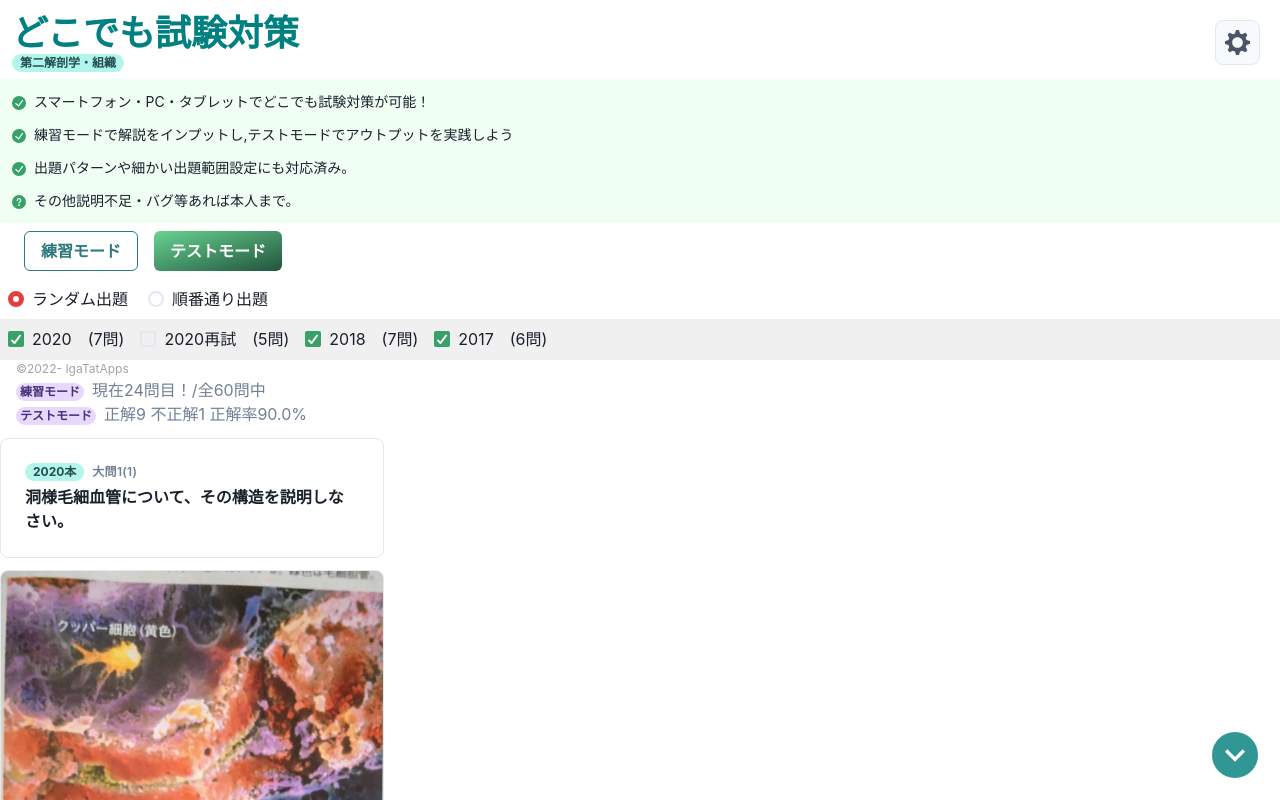
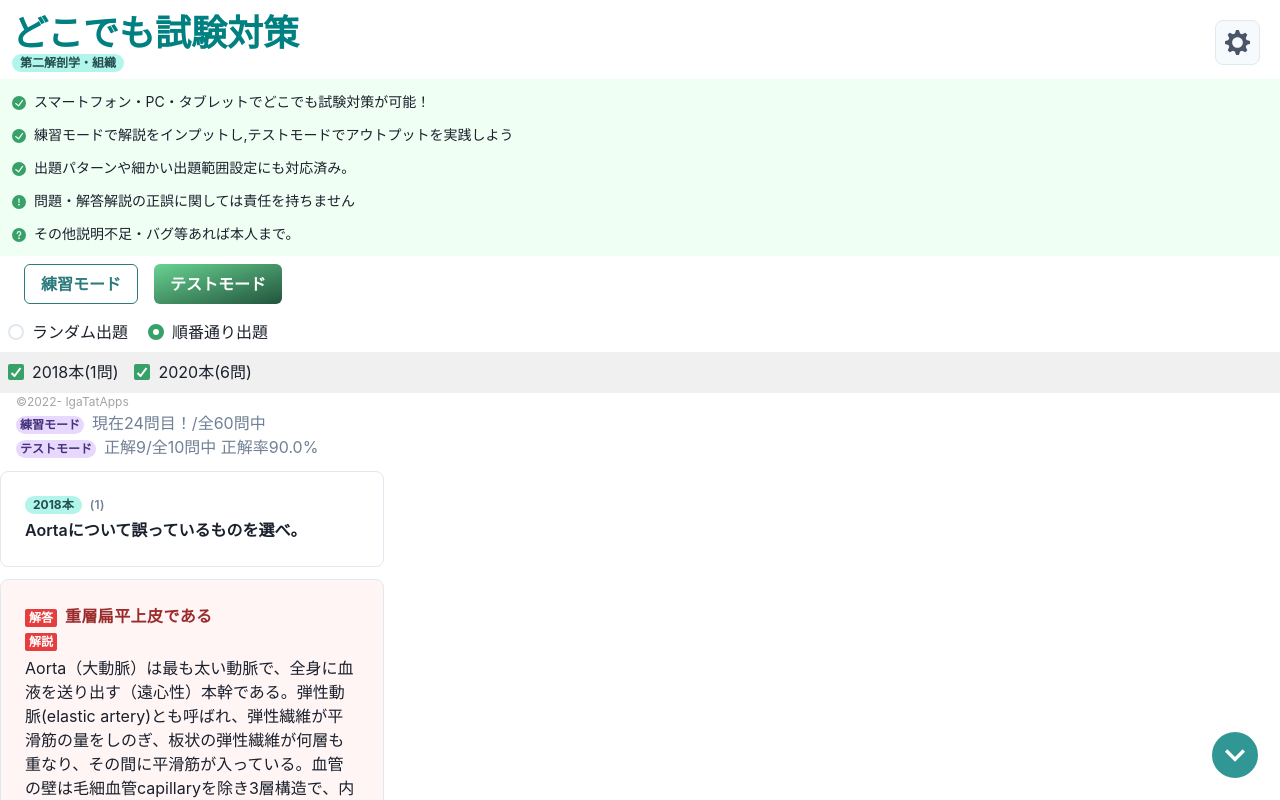
Before and after one commit to Igaki12/Anywhere-studying02, a React (Create React App) app: page / in a window 1280 px wide. Shown: the top 800 px of the page. Built offline with nearby package versions, Linux system fonts and the light colour scheme.

Commit message:
introduced useQuestionList/useSetting

```diff
--- a/src/App.js
+++ b/src/App.js
@@ -1,31 +1,30 @@
 import './App.css'
-import { Box, Heading, Text, Stack, Button,Badge } from '@chakra-ui/react'
+import {
+  Box,
+  Heading,
+  Text,
+  Stack,
+  Button,
+  Badge,
+  Grid,
+  GridItem,
+} from '@chakra-ui/react'
 import { Setting } from './components/Setting'
 import { ResultBar } from './components/ResultBar'
 import { QuestionsLog } from './components/QuestionsLog'
 import { ControlPanel } from './components/ControlPanel'
-import questionImg from './img/question/sample.png'
-import answerImg from './img/answer/sampleAnswer.JPG'
 import { useQuestionList } from './useQuestionList'
+import { useSetting } from './hooks/useSetting.js'
 
 function App() {
   const { showQuestionList } = useQuestionList()
   const questionList = showQuestionList()
-  // const questionList = {
-  //   questionImgUrl: questionImg,
-  //   answerImgUrl: answerImg,
-  //   imageAlt: '（エラーにより写真が表示できません。）',
-  //   beds: 3,
-  //   baths: 2,
-  //   question:
-  //     'これは小腸粘膜上皮を構成する細胞の電子顕微鏡写真である。細胞面を答え、この写真を説明しなさい。',
-  //   answer: '小腸粘膜上皮では...',
-  //   reviewCount: 34,
-  //   rating: 4,
-  //   year: 2020,
-  //   details: '大問1(3)',
-  //   answerNum: 'ウ',
-  // }
+  const {
+    settingDetail,
+    showSettingDetail,
+    updateQuestionOrder,
+    toggleQuestionRange,
+  } = useSetting()
 
   return (
     <>
@@ -35,45 +34,58 @@ function App() {
       <Badge ml={3} mt="-3" borderRadius="full" px="2" colorScheme="teal">
         第二解剖学・組織
       </Badge>
-      <Setting />
+      <Setting
+        questionList={questionList}
+        showSettingDetail={showSettingDetail}
+        updateQuestionOrder={updateQuestionOrder}
+        toggleQuestionRange={toggleQuestionRange}
+      />
       <ResultBar />
       <QuestionsLog questionList={questionList} />
 
-      <Stack direction={'row'} m="2">
-        <Button colorScheme="blue" size="md">
-          ア
-        </Button>
-        <Text fontSize="md" color={'blue.700'} maxW="300px">
-          サンプル文章１サンプル文章１サンプル文章１サンプル文章１サンプル文章１
-        </Text>
-      </Stack>
-      <Stack direction={'row'} m="2">
-        <Button colorScheme="red" size="md">
-          イ
-        </Button>
-        <Text fontSize="md" color={'red.700'}>
-          サンプル文章２
-        </Text>
-      </Stack>
-      <Stack direction={'row'} m="2">
-        <Button colorScheme="green" size="md">
-          ウ
-        </Button>
-        <Text fontSize="md" color={'green.700'}>
-          サンプル文章３
-        </Text>
-      </Stack>
-      <Stack direction={'row'} m="2">
-        <Button colorScheme="yellow" size="md">
-          エ
-        </Button>
-        <Text fontSize="md" color={'yellow.700'}>
-          サンプル文章４
-        </Text>
-      </Stack>
+      <Grid
+        maxW={'sm'}
+        borderRadius="md"
+        templateColumns="repeat(4, 1fr)"
+        columnGap="6"
+        rowGap={4}
+        p="3"
+        bg={'blackAlpha.100'}
+      >
+        <GridItem w="100%" h="10">
+          <Button colorScheme="blue" w={'100%'}>
+            1
+          </Button>
+        </GridItem>
+        <GridItem w="100%" h="10">
+          <Button colorScheme="red" w={'100%'}>
+            2
+          </Button>
+        </GridItem>
+        <GridItem w="100%" h="10">
+          <Button colorScheme="green" w={'100%'}>
+            3
+          </Button>
+        </GridItem>
+        <GridItem w="100%" h="10">
+          <Button colorScheme="yellow" w={'100%'}>
+            4
+          </Button>
+        </GridItem>
+        <GridItem w="100%" h="10">
+          <Button colorScheme="purple" w={'100%'}>
+            5
+          </Button>
+        </GridItem>
+        <GridItem w="100%" h="10">
+          <Button colorScheme="pink" w={'100%'}>
+            6
+          </Button>
+        </GridItem>
+      </Grid>
 
       <Box h={'80px'} width="100px"></Box>
-      <ControlPanel />
+      <ControlPanel showSettingDetail={showSettingDetail} />
     </>
   )
 }
--- a/src/components/ControlPanel.js
+++ b/src/components/ControlPanel.js
@@ -13,12 +13,14 @@ import {
   useDisclosure,
 } from '@chakra-ui/react'
 import { ArrowBackIcon, SettingsIcon, ChevronDownIcon } from '@chakra-ui/icons'
-export const ControlPanel = ({}) => {
+export const ControlPanel = ({showSettingDetail}) => {
   const { isOpen, onOpen, onClose } = useDisclosure()
+  let settingDetail = showSettingDetail();
+  console.log(settingDetail);
   const scrollToTheBottom = () => {
-    let element = document.documentElement
-    let bottom = element.scrollHeight - element.clientHeight
-    window.scroll(0, bottom)
+    let element = document.documentElement;
+    let bottom = element.scrollHeight - element.clientHeight;
+    window.scroll(0, bottom);
   }
   return (
     <>
@@ -50,6 +52,7 @@ export const ControlPanel = ({}) => {
           <ModalCloseButton />
           <ModalBody>
             ここに設定の詳細を記述...........................
+            {/* {settingDetail} */}
           </ModalBody>
 
           <ModalFooter>
--- a/src/components/QuestionsLog.js
+++ b/src/components/QuestionsLog.js
@@ -1,9 +1,9 @@
-import { Image, Box, Badge } from '@chakra-ui/react'
-import questionImg from '../img/question/sample.png'
-import answerImg from '../img/answer/sampleAnswer.JPG'
+import { Image, Box, Badge, Button } from '@chakra-ui/react'
+import { ArrowDownIcon } from '@chakra-ui/icons'
 
 export const QuestionsLog = ({ questionList }) => {
   return (
+    <>
       <ul>
         {questionList.map((group) =>
           group.groupContents.map((question, index) => (
@@ -15,9 +15,14 @@ export const QuestionsLog = ({ questionList }) => {
                 overflow="hidden"
                 mb={3}
                 mt="3"
+                key={index + 'QuestionBox'}
               >
-              {question.questionImg.map((image) => (
-                <Image src={image} alt="写真読み込みエラー" />
+                {question.questionImg.map((image, imageNum) => (
+                  <Image
+                    src={image}
+                    alt="写真読み込みエラー"
+                    key={index + imageNum + 'QuestionImage'}
+                  />
                 ))}
                 <Box p="6">
                   <Box display="flex" alignItems="baseline">
@@ -48,6 +53,7 @@ export const QuestionsLog = ({ questionList }) => {
                 overflow="hidden"
                 bg={'red.50'}
                 pb="20px"
+                key={index + 'AnswerBox'}
               >
                 {question.answerImg.map((image) => (
                   <Image src={image} alt="写真読み込みエラー" />
@@ -73,70 +79,30 @@ export const QuestionsLog = ({ questionList }) => {
                     解説
                   </Badge>
                   <Box mt="1" as="h4" lineHeight="tight">
-                  {question.commentary ? question.commentary : '解説準備中'}
+                    {question.commentary ? question.commentary : ''}
                   </Box>
                 </Box>
               </Box>
             </>
           )),
         )}
-      {/* <Box maxW="sm" borderWidth="1px" borderRadius="lg" overflow="hidden">
-        <Image src={questionList.questionImg} alt={questionList.imageAlt} />
-
-        <Box p="6">
-          <Box display="flex" alignItems="baseline">
-            <Badge borderRadius="full" px="2" colorScheme="teal">
-              {questionList.year}
-            </Badge>
-            <Box
-              color="gray.500"
-              fontWeight="semibold"
-              letterSpacing="wide"
-              fontSize="xs"
-              textTransform="uppercase"
-              ml="2"
+      </ul>
+      <Button
+        m={1}
+        rightIcon={<ArrowDownIcon />}
+        colorScheme="teal"
+        variant={'solid'}
       >
-              {questionList.details}
-            </Box>
-          </Box>
-
-          <Box mt="1" fontWeight="semibold" as="h4" lineHeight="tight">
-            {questionList.question}
-          </Box>
-        </Box>
-      </Box>
-      <Box
-        maxW="sm"
-        borderWidth="1px"
-        borderRadius="lg"
-        overflow="hidden"
-        bg={'red.50'}
-        pb="150px"
+        次の問題へ
+      </Button>
+      <Button
+        m={1}
+        rightIcon={<ArrowDownIcon />}
+        colorScheme="red"
+        variant={'outline'}
       >
-        <Image src={answerImg} alt={questionList.imageAlt} />
-        <Image src={questionList.answerImgUrl} alt={questionList.imageAlt} />
-        <Box p="6">
-          <Box display="flex" alignItems="baseline">
-            <Badge variant="solid" colorScheme="red">
-              解答・解説
-            </Badge>
-            <Box
-              color="gray.500"
-              fontWeight="semibold"
-              letterSpacing="wide"
-              fontSize="xs"
-              textTransform="uppercase"
-              ml="2"
-            >
-              {questionList.answerNum}
-            </Box>
-          </Box>
-
-          <Box mt="1" fontWeight="semibold" as="h4" lineHeight="tight">
-            {questionList.answer}
-          </Box>
-        </Box>
-      </Box> */}
-    </ul>
+        解答をみる
+      </Button>
+    </>
   )
 }
--- a/src/components/ResultBar.js
+++ b/src/components/ResultBar.js
@@ -9,7 +9,7 @@ export const ResultBar = ({}) => {
       </Flex>
       <Flex ml={"4"} alignItems="baseline">
         <Badge  colorScheme='purple' height="100%" borderRadius={"full"}>テストモード</Badge>
-        <Text fontSize='md' color={"gray.500"} ml="2">正解9  不正解1  正解率90.0%</Text>
+        <Text fontSize='md' color={"gray.500"} ml="2">正解9/全10問中  正解率90.0%</Text>
       </Flex>
     </>
   )
--- a/src/components/Setting.js
+++ b/src/components/Setting.js
@@ -1,56 +1,106 @@
-import { CheckboxGroup,Checkbox,Stack,Radio,RadioGroup,Button,List,ListItem,ListIcon,Divider,Text } from "@chakra-ui/react"
-import {CheckCircleIcon,QuestionIcon} from "@chakra-ui/icons"
-import '../App.css';
-export const Setting = ({}) => {
-  return(
+import {
+  CheckboxGroup,
+  Checkbox,
+  Stack,
+  Radio,
+  RadioGroup,
+  Button,
+  List,
+  ListItem,
+  ListIcon,
+  Divider,
+  Text,
+} from '@chakra-ui/react'
+import { CheckCircleIcon, QuestionIcon, WarningIcon } from '@chakra-ui/icons'
+import '../App.css'
+export const Setting = ({
+  questionList,
+  showSettingDetail,
+  updateQuestionOrder,
+  toggleQuestionRange,
+}) => {
+  const settingDetail = showSettingDetail()
+  const clickTest = () => {
+    console.log("clicked");
+  }
+  return (
     <>
-<List spacing={3} p={3} bgColor="green.50" fontSize={"sm"}  >
+      <List spacing={3} p={3} bgColor="green.50" fontSize={'sm'}>
         <ListItem transitionDelay="3s" className="Headline1">
-    <ListIcon as={CheckCircleIcon} color='green.500' />
+          <ListIcon as={CheckCircleIcon} color="green.500" />
           スマートフォン・PC・タブレットでどこでも試験対策が可能！
         </ListItem>
         <ListItem transitionDelay="100s" className="Headline1">
-    <ListIcon as={CheckCircleIcon} color='green.500' />
+          <ListIcon as={CheckCircleIcon} color="green.500" />
           練習モードで解説をインプットし,テストモードでアウトプットを実践しよう
         </ListItem>
         <ListItem transitionDelay="5s" className="Headline1">
-    <ListIcon as={CheckCircleIcon} color='green.500' />
+          <ListIcon as={CheckCircleIcon} color="green.500" />
           出題パターンや細かい出題範囲設定にも対応済み。
         </ListItem>
         {/* You can also use custom icons from react-icons */}
         <ListItem transitionDelay="6s" className="Headline1">
-    <ListIcon as={QuestionIcon} color='green.500' />
+          <ListIcon as={WarningIcon} color="green.500" />
+          問題・解答解説の正誤に関しては責任を持ちません
+        </ListItem>
+        <ListItem transitionDelay="6s" className="Headline1">
+          <ListIcon as={QuestionIcon} color="green.500" />
           その他説明不足・バグ等あれば本人まで。
         </ListItem>
       </List>
-<Stack direction='row' spacing={4} align='center' m="2" ml={6} >
-  <Button colorScheme='teal' variant='outline'>
+      <Stack direction="row" spacing={4} align="center" m="2" ml={6}>
+        <Button colorScheme="teal" variant="outline">
           練習モード
         </Button>
-  <Button bgGradient="linear(to bottom right, green.300, green.800)" color={"white"} variant='solid' >
+        <Button
+          bgGradient="linear(to bottom right, green.300, green.800)"
+          color={'white'}
+          variant="solid"
+        >
           テストモード
         </Button>
       </Stack>
-<RadioGroup defaultValue='1'>
-  <Stack spacing={5} direction='row' p={2}>
-    <Radio colorScheme='red' value='1'>
+      <RadioGroup defaultValue={settingDetail.questionOrder}>
+        <Stack spacing={5} direction="row" p={2}>
+          <Radio
+            colorScheme="red"
+            value="random"
+            onClick={() => clickTest()}
+          >
             ランダム出題
           </Radio>
-    <Radio colorScheme='green' value='2'>
+          <Radio
+            colorScheme="green"
+            value="ascend"
+            onClick={() => updateQuestionOrder('ascend')}
+          >
             順番通り出題
           </Radio>
         </Stack>
       </RadioGroup>
-<CheckboxGroup colorScheme='green' defaultValue={['2021', '2020','2018']}>
-  <Stack spacing={[2, 4]} direction={['column', 'row']} bg="blackAlpha.100" p={2} >
-    <Checkbox value='2020'>2020　(7問)</Checkbox>
-    <Checkbox value='2020R'>2020再試　(5問)</Checkbox>
-    <Checkbox value='2018'>2018　(7問)</Checkbox>
-    <Checkbox value='2018'>2017　(6問)</Checkbox>
+      <CheckboxGroup colorScheme="green" defaultValue={['2020本', '2018本']}>
+        <Stack
+          spacing={[2, 4]}
+          direction={['column', 'row']}
+          bg="blackAlpha.100"
+          p={2}
+        >
+          {questionList.map((group, index) => (
+            <Checkbox
+              value={group.groupTag}
+              key={index}
+              onClick={() => toggleQuestionRange(group.groupTag)}
+            >
+              {group.groupTag}(
+              {group.groupContents ? group.groupContents.length : '0'}問)
+            </Checkbox>
+          ))}
         </Stack>
       </CheckboxGroup>
-<Divider orientation='horizontal' />
-<Text fontSize='xs' textColor={"blackAlpha.500"} ml="4">©2022- IgaTatApps</Text>
+      <Divider orientation="horizontal" />
+      <Text fontSize="xs" textColor={'blackAlpha.500'} ml="4">
+        ©2022- IgaTatApps
+      </Text>
     </>
   )
 }
--- /dev/null
+++ b/src/hooks/useSetting.js
@@ -0,0 +1,36 @@
+import { useState, useEffect } from 'react'
+// 途中で設定を変更するときはuseEffectが必要？
+
+export const useSetting = () => {
+  const [settingDetail, setSettingDetail] = useState({
+    questionOrder: 'ascend',
+    questionRange: ['2020本', '2018本'],
+  })
+  const showSettingDetail = () => {
+    return settingDetail
+  }
+  const updateQuestionOrder = (order) => {
+    let updatedSettingDetail = [...settingDetail]
+    updatedSettingDetail.questionOrder = order;
+    console.log('updatedSettingDetail:' + updatedSettingDetail)
+    setSettingDetail(updatedSettingDetail)
+  }
+  const toggleQuestionRange = (value) => {
+    let toggledSettingDetail = [...settingDetail]
+    if (toggledSettingDetail.questionRange.indexOf(value) === -1) {
+      toggledSettingDetail.questionRange.push(value)
+    } else {
+      toggledSettingDetail.questionRange = settingDetail.questionRange.filter(
+        (content) => content !== value,
+      )
+    }
+    console.log('toggledQuestionRange:' + toggledSettingDetail)
+    setSettingDetail(toggledSettingDetail)
+  }
+  return {
+    settingDetail,
+    showSettingDetail,
+    updateQuestionOrder,
+    toggleQuestionRange,
+  };
+}
--- a/src/useQuestionList.js
+++ b/src/useQuestionList.js
@@ -5,7 +5,27 @@ import ans2 from './img/answer/DSC_0188.JPG'
 
 export const useQuestionList = () => {
   const [questionList, setQuestionList] = useState([
-    // ここに問題のリストを記述
+    // ここに問題のリストを記述(選択式の場合は[0]に正解択をいれた配列をつくる)
+    {
+      groupTag: '2018本',
+      groupContents: [
+        {
+          detailInfo: '(1)',
+          questionImg: [],
+          questionSentence: 'Aortaについて誤っているものを選べ。',
+          Choices: [
+            '重層扁平上皮である',
+            '遠心性である',
+            '内膜に弾性繊維が多く含まれる',
+            '弾性型動脈である',
+          ],
+          answerImg: [],
+          answer: '重層扁平上皮である',
+          commentary:
+            'Aorta（大動脈）は最も太い動脈で、全身に血液を送り出す（遠心性）本幹である。弾性動脈(elastic artery)とも呼ばれ、弾性繊維が平滑筋の量をしのぎ、板状の弾性繊維が何層も重なり、その間に平滑筋が入っている。血管の壁は毛細血管capillaryを除き3層構造で、内皮は単層の扁平な内皮細胞からなる。',
+        },
+      ],
+    },
     {
       groupTag: '2020本',
       groupContents: [
@@ -14,8 +34,10 @@ export const useQuestionList = () => {
           questionImg: [],
           questionSentence: '洞様毛細血管について、その構造を説明しなさい。',
           answerImg: [ans2],
-          answer: '洞様毛細血管は一般の毛細血管よりはるかに太く、血管壁には大小の窓が空いている。',
-          commentary: '（肝臓：）小葉内には肝細胞索の間を洞様毛細血管（類洞）が流れ、小葉中心の中心静脈へ向かう。小さい窓は100nm以下、大きい窓は径1～3μm程度。内皮細胞のところどころではクッパー細胞という、異物を貪食して処理する細胞がある。内皮と無数の微絨毛をもつ肝細胞との間をディッセ腔という。ここには伊藤の脂肪摂取細胞があり、ビタミンAを取り込み、膠原繊維を作っている。',
+          answer:
+            '洞様毛細血管は一般の毛細血管よりはるかに太く、血管壁には大小の窓が空いている。',
+          commentary:
+            '（肝臓：）小葉内には肝細胞索の間を洞様毛細血管（類洞）が流れ、小葉中心の中心静脈へ向かう。小さい窓は100nm以下、大きい窓は径1～3μm程度。内皮細胞のところどころではクッパー細胞という、異物を貪食して処理する細胞がある。内皮と無数の微絨毛をもつ肝細胞との間をディッセ腔という。ここには伊藤の脂肪摂取細胞があり、ビタミンAを取り込み、膠原繊維を作っている。',
         },
         {
           detailInfo: '大問1(2)',
@@ -66,8 +88,6 @@ export const useQuestionList = () => {
     },
   ])
   const showQuestionList = () => {
-    console.log(questionList)
-    console.log(questionList[0].groupContents)
     return questionList
   }
   return {
```
Also changed, not shown: 7 other files (tests, documents, lock files or other folders). Lines whose indentation alone changed are shown as unchanged.
